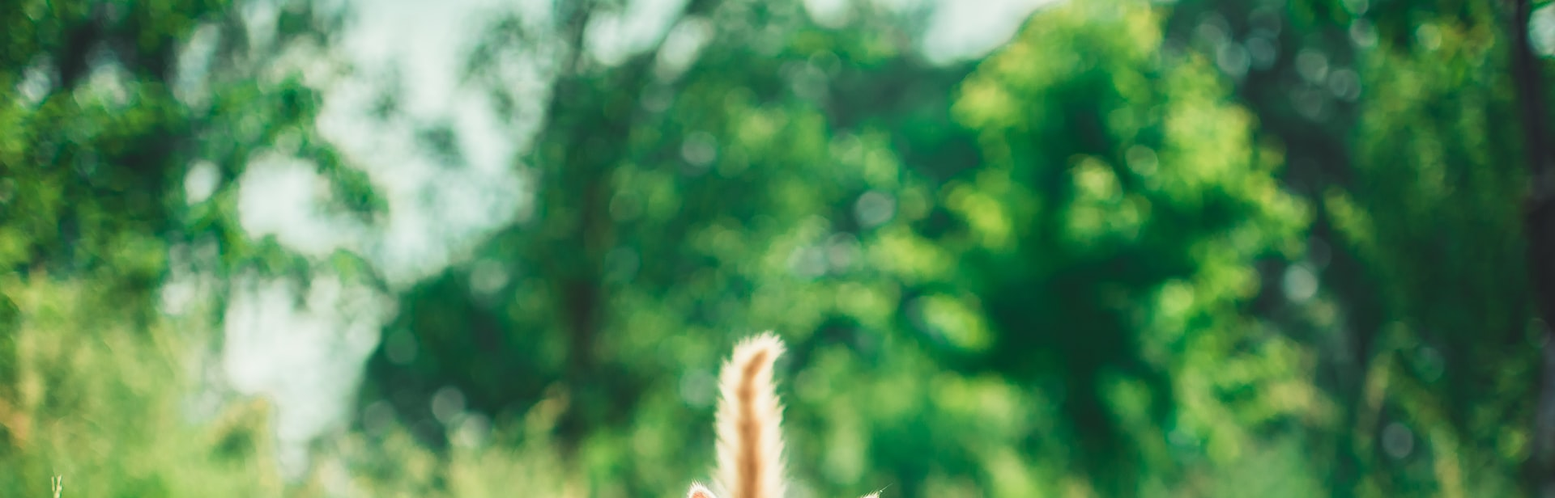
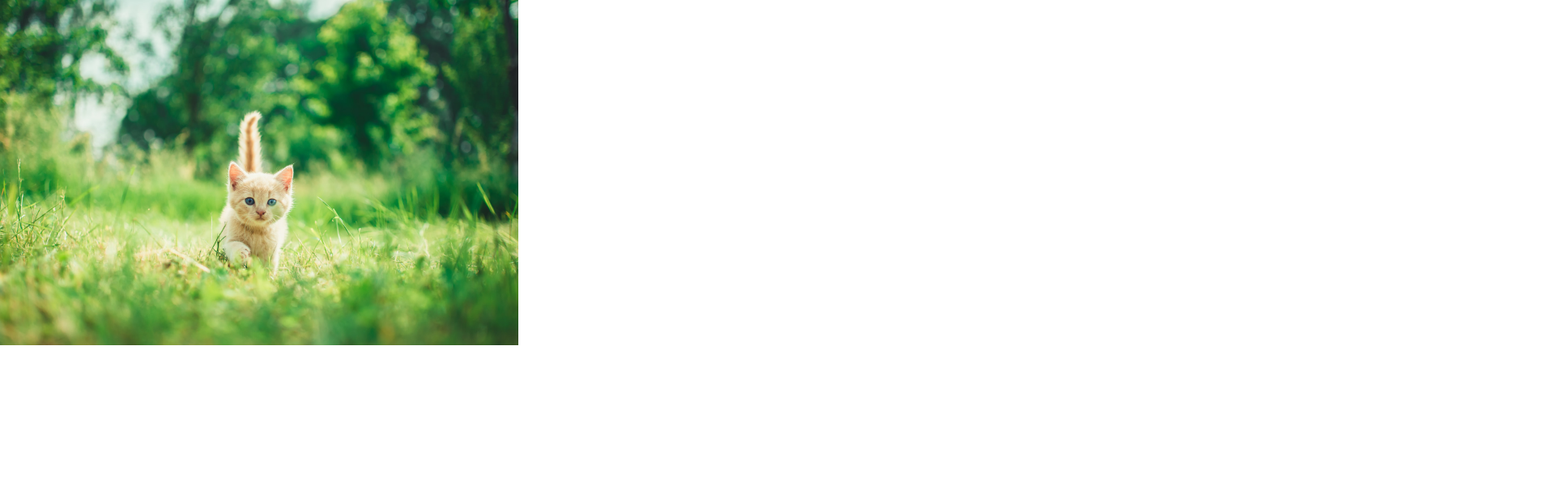
Before and after one commit to pdikmann/react-crop, a React (Create React App) app: page / in a window 1280 px wide. Shown: the top 616 px of the page at 81% size, 1920 px wide, since content can reach past the window. Built offline with nearby package versions, Linux system fonts and the light colour scheme.

Commit message:
add CSS for ImageDisplay, introduce CSS variable.

```diff
--- /dev/null
+++ b/src/CSS/ImageDisplay.css
@@ -0,0 +1,6 @@
+img.image-display {
+    --custom-width: 50%;
+    --custom-height: 50%;
+    width: var(--custom-width);
+    height: var(--custom-height);
+}
--- a/src/Component/App.tsx
+++ b/src/Component/App.tsx
@@ -1,14 +1,17 @@
 import React from 'react';
 import '../CSS/App.css';
 import image from '../andriyko-podilnyk-RCfi7vgJjUY-unsplash.jpg'
+import '../CSS/ImageDisplay.css'
 
 interface IImageDisplay {
   src: string
   alt: string
+  width?: number
+  height?: number
 }
 
 function ImageDisplay (props: IImageDisplay){
-  return <img src={props.src} alt={props.alt} />
+  return <img className="image-display" src={props.src} alt={props.alt} />
 }
 
 function App() {
```
